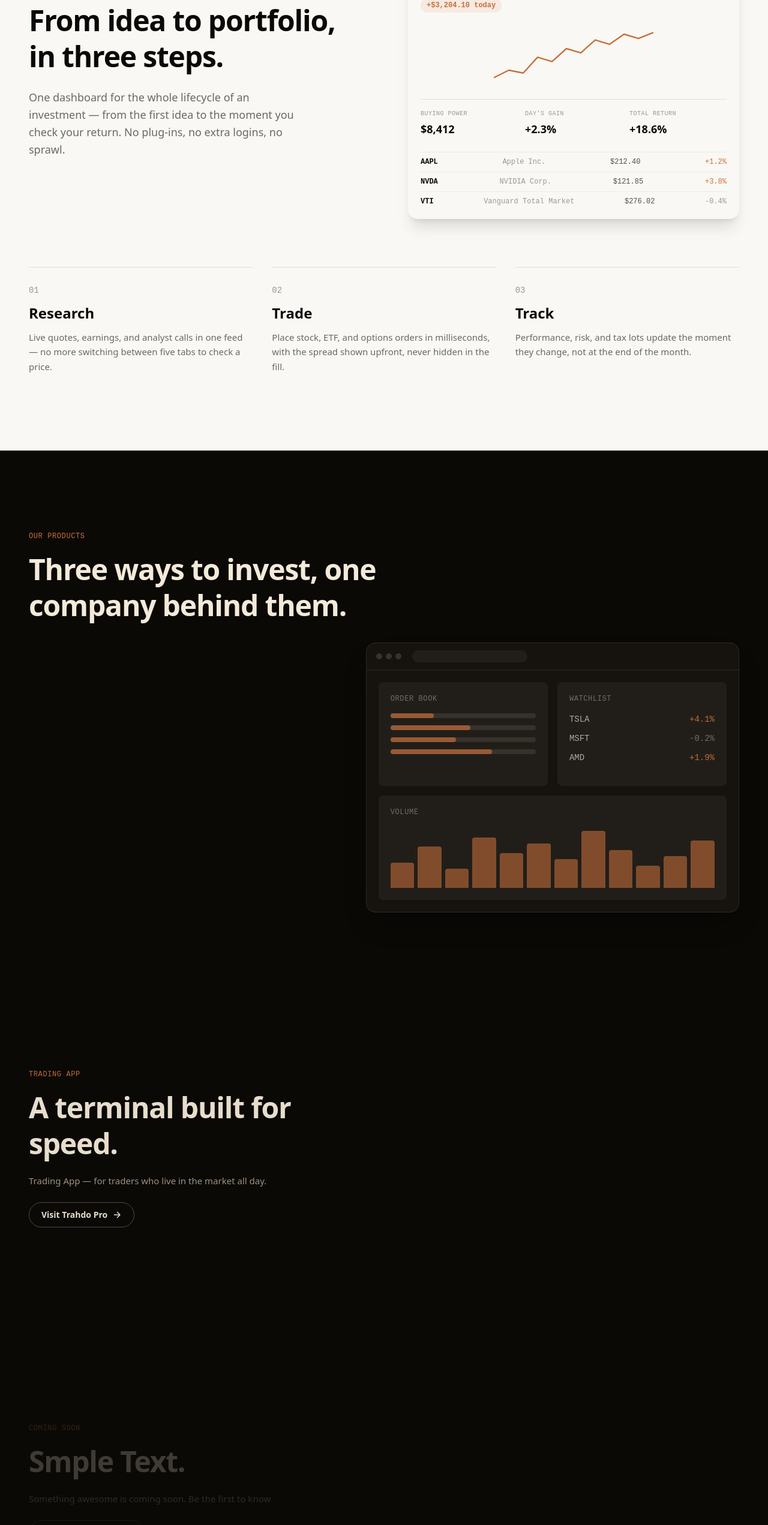
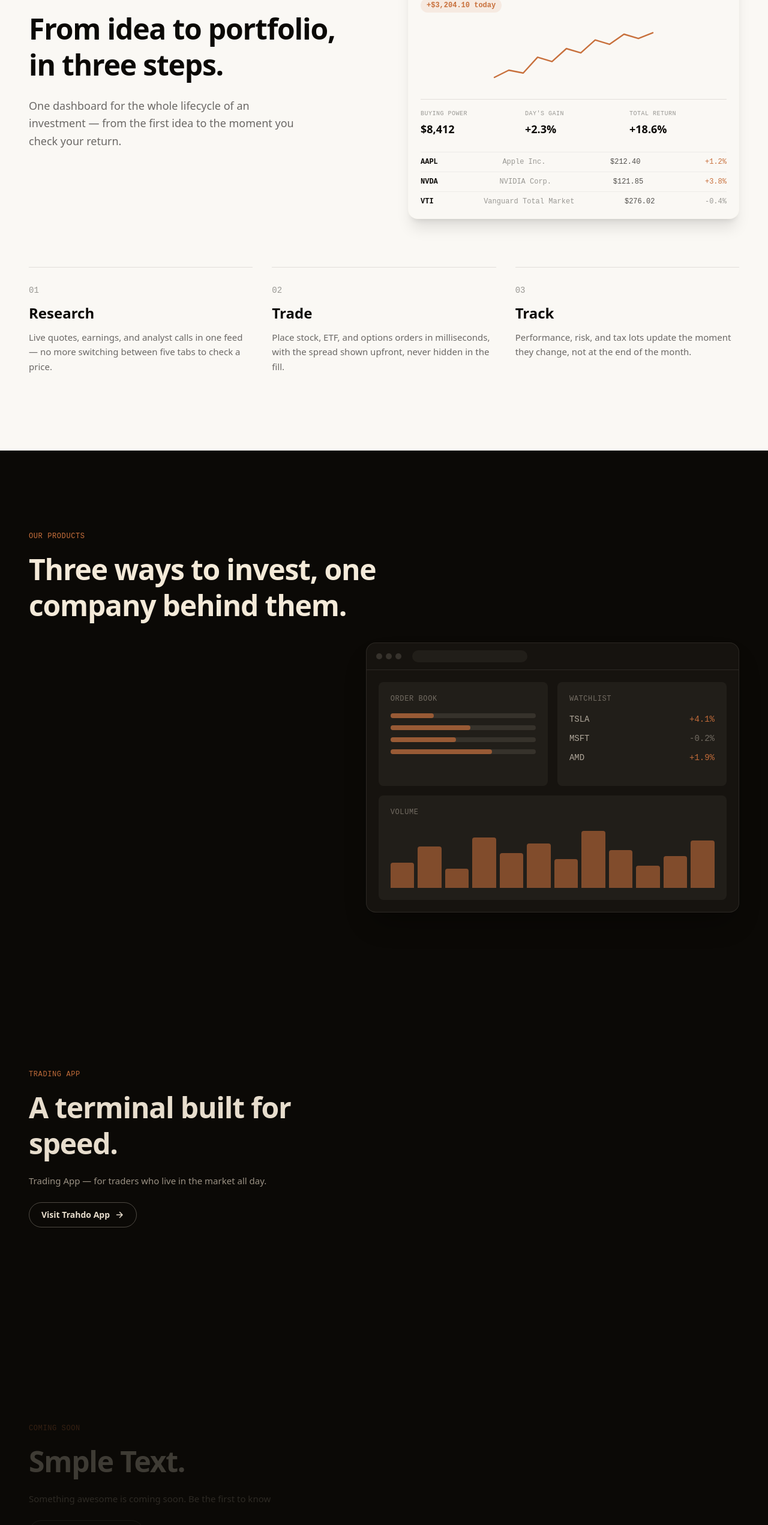
Before and after one commit to akshaykalbhor192/Trahdo-Website, a React (Vite) app: page / in a window 1280 px wide. Shown: the part 1065-3607 px from the top of the page at 60% size. Built offline with nearby package versions, Linux system fonts and the light colour scheme.

Commit message:
Copy edits to Features, Footer, and Products

```diff
--- a/src/components/Features.tsx
+++ b/src/components/Features.tsx
@@ -46,8 +46,7 @@ export default function Features() {
             <Reveal delay={160}>
               <p className="mt-6 max-w-md text-lg leading-relaxed text-ink/60">
                 One dashboard for the whole lifecycle of an investment — from
-                the first idea to the moment you check your return. No
-                plug-ins, no extra logins, no sprawl.
+                the first idea to the moment you check your return.
               </p>
             </Reveal>
           </div>
--- a/src/components/Footer.tsx
+++ b/src/components/Footer.tsx
@@ -112,12 +112,12 @@ export default function Footer() {
         <div className="mt-8 flex flex-col gap-4 text-xs text-cream-muted/60 sm:flex-row sm:items-center sm:justify-between">
           <p className="max-w-2xl leading-relaxed">
             Investing involves risk, including possible loss of principal.
-            Trahdo Invest, Trahdo Pro, and Trahdo Wealth are products of
-            Trahdo Financial, Inc. Not FDIC insured. Not bank guaranteed. May
+            Trahdo Market, Trahdo App, and Trahdo are products of
+            Trahdo. Not FDIC insured. Not bank guaranteed. May
             lose value.
           </p>
           <div className="flex items-center gap-6 whitespace-nowrap">
-            <p>© {new Date().getFullYear()} Trahdo Financial, Inc.</p>
+            <p>© {new Date().getFullYear()} Trahdo.</p>
             <a
               href="#top"
               className="inline-flex items-center gap-1.5 font-semibold text-cream-muted transition-colors hover:text-ember-light"
--- a/src/components/Products.tsx
+++ b/src/components/Products.tsx
@@ -19,7 +19,7 @@ const products = [
   },
   {
     eyebrow: 'Trading app',
-    name: 'Trahdo Pro',
+    name: 'Trahdo App',
     tagline: 'A terminal built for speed.',
     description:
       'Trading App — for traders who live in the market all day.',
```
